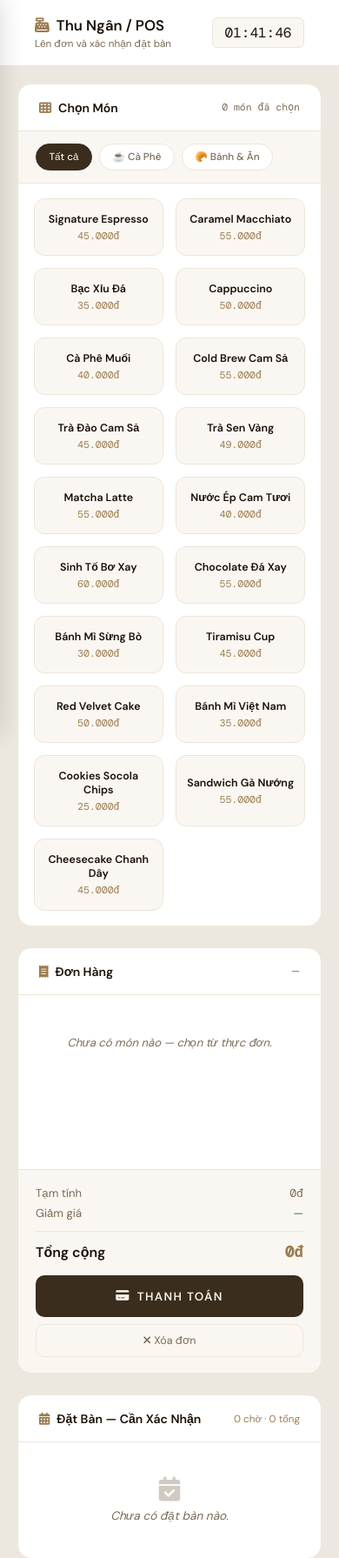
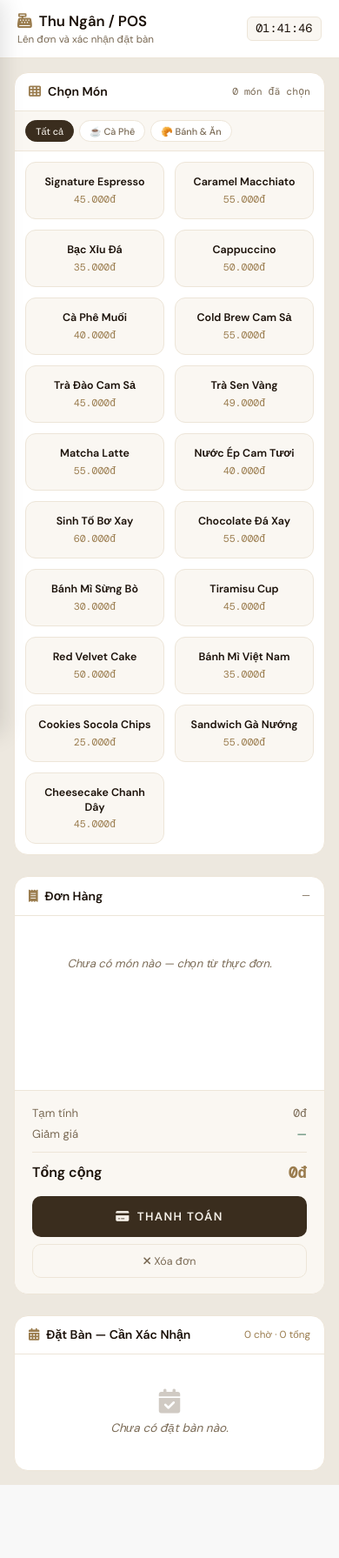
Before and after one commit to zeplaovn/shop-den-coffee, a Flask app: page /manager in a window 390 px wide. Shown: the top 1791 px of the page at 87% size. After the commit the page ends 1707 px from the top, so only its background shows below. Run offline with Flask 3, Linux system fonts and the light colour scheme; a user stored in the database is signed in; data comes from the database, SQL or seed files in the repository; data that the repository does not hold is empty; parts of the project's set-up code (start-up, migrations or seed data) failed here and were passed over; some libraries are stand-ins or nearby versions.

Commit message:
feat: comprehensive mobile UI/UX optimizations
- Hidden custom cursor on touch devices to improve usability.
- Adjusted section padding and typography for smaller screens.
- Improved touch targets and button widths on mobile.
- Optimized POS and Admin layouts for tablets and phones.
- Refined login screen responsiveness.

```diff
--- a/static/css/login.css
+++ b/static/css/login.css
@@ -113,4 +113,6 @@ body {
 @media (max-width: 768px) {
     body { grid-template-columns: 1fr; }
     .login-visual { display: none; }
+    .login-form-panel { padding: 2rem 1.5rem; }
+    .login-title { font-size: 2rem; }
 }
--- a/static/css/manager.css
+++ b/static/css/manager.css
@@ -871,13 +871,29 @@ body {
         margin-left: 0;
     }
 
+    .topbar { padding: 0.8rem 1.25rem; }
+    .topbar-time { font-size: 0.85rem; padding: 0.3rem 0.6rem; }
+
+    .menu-items-grid {
+        grid-template-columns: repeat(2, 1fr);
+        gap: 0.75rem;
+        padding: 0.75rem;
+    }
+
+    .content {
+        padding: 1rem;
+    }
+
+    .panel-header { padding: 0.8rem 1rem; }
+}
+
+@media (max-width: 480px) {
     .menu-items-grid {
         grid-template-columns: repeat(2, 1fr);
     }
 
-    .content {
-        padding: 1.25rem;
-    }
+    .menu-tabs { padding: 0.6rem 0.75rem; gap: 0.35rem; }
+    .tab { padding: 0.3rem 0.7rem; font-size: 0.68rem; }
 }
 
 .modal-overlay {
```
Also changed, not shown: static/css/admin.css (+13 -1 lines), static/css/style.css (+48 -1 lines).
